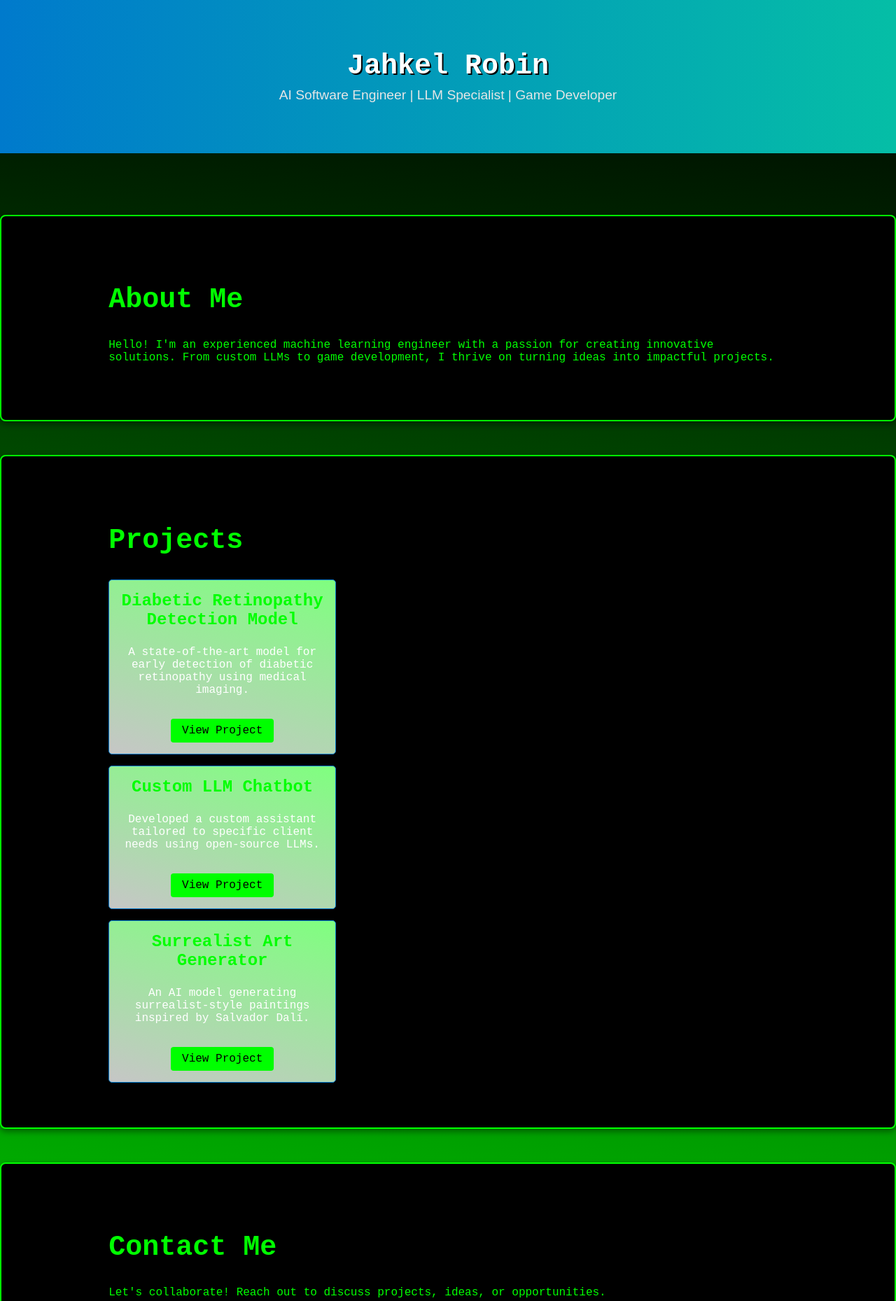
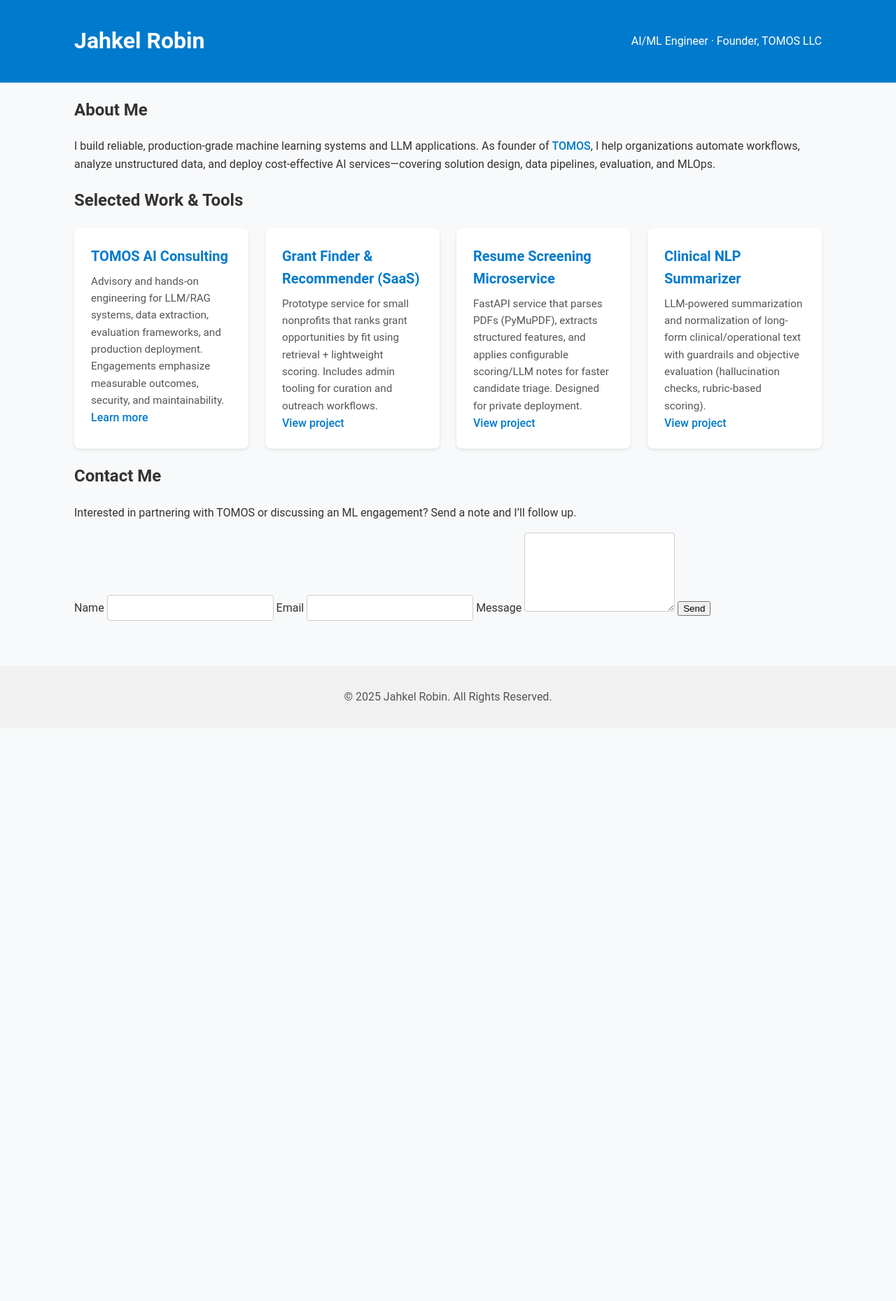
Before and after one commit to jahkelr/jahkelr.github.io, a plain HTML site: page index.html in a window 1280 px wide. Shown: the top 1859 px of the page at 70% size. After the commit the page ends 1041 px from the top, so only its background shows below. Drawn offline with Linux system fonts and the light colour scheme.

Commit message:
Tomos style

```diff
--- a/index.html
+++ b/index.html
@@ -1,7 +1,6 @@
 <!DOCTYPE html>
 
 <html lang="en">
-<link rel="stylesheet" href="styles.css">
 <head>
     <meta charset="UTF-8">
     <meta name="viewport" content="width=device-width, initial-scale=1.0">
@@ -12,8 +11,7 @@
     <header>
         <div class="container">
             <h1>Jahkel Robin</h1>
-            <p>AI Software Engineer | LLM Specialist | Game Developer</p
-                                                                         >
+            <p>AI/ML Engineer · Founder, TOMOS LLC</p>
         </div>
     </header>
 
@@ -21,37 +19,42 @@
         <section id="about">
             <div class="container">
                 <h2>About Me</h2>
-                <p>Hello! I'm an experienced machine learning engineer with a passion for creating innovative solutions. From custom LLMs to game development, I thrive on turning ideas into impactful projects.</p>
+                <p>I build reliable, production-grade machine learning systems and LLM applications. As founder of <a href="https://jahkelr.github.io/tomos/" class="link-more">TOMOS</a>, I help organizations automate workflows, analyze unstructured data, and deploy cost-effective AI services—covering solution design, data pipelines, evaluation, and MLOps.</p>
             </div>
         </section>
 
         <section id="projects">
             <div class="container">
-                <h2>Projects</h2>
-                <div class="project-list">
-                    <div class="project-item">
-                        <h3>Diabetic Retinopathy Detection Model</h3>
-                        <p>A state-of-the-art model for early detection of diabetic retinopathy using medical imaging.</p>
-                        <a href="#">View Project</a>
-                    </div>
-                    <div class="project-item">
-                        <h3>Custom LLM Chatbot</h3>
-                        <p>Developed a custom assistant tailored to specific client needs using open-source LLMs.</p>
-                        <a href="https://github.com/jahkelr/machine-learning/tree/main/assistant">View Project</a>
-                    </div>
-                    <div class="project-item">
-                        <h3>Surrealist Art Generator</h3>
-                        <p>An AI model generating surrealist-style paintings inspired by Salvador Dalí.</p>
-                        <a href="#">View Project</a>
-                    </div>
-                </div>
+                <h2>Selected Work & Tools</h2>
+                <ul class="services-list">
+                  <li>
+                    <h3>TOMOS AI Consulting</h3>
+                    <p>Advisory and hands-on engineering for LLM/RAG systems, data extraction, evaluation frameworks, and production deployment. Engagements emphasize measurable outcomes, security, and maintainability.</p>
+                    <a class="link-more" href="https://jahkelr.github.io/tomos/">Learn more</a>
+                  </li>
+                  <li>
+                    <h3>Grant Finder & Recommender (SaaS)</h3>
+                    <p>Prototype service for small nonprofits that ranks grant opportunities by fit using retrieval + lightweight scoring. Includes admin tooling for curation and outreach workflows.</p>
+                    <a class="link-more" href="#">View project</a>
+                  </li>
+                  <li>
+                    <h3>Resume Screening Microservice</h3>
+                    <p>FastAPI service that parses PDFs (PyMuPDF), extracts structured features, and applies configurable scoring/LLM notes for faster candidate triage. Designed for private deployment.</p>
+                    <a class="link-more" href="#">View project</a>
+                  </li>
+                  <li>
+                    <h3>Clinical NLP Summarizer</h3>
+                    <p>LLM-powered summarization and normalization of long-form clinical/operational text with guardrails and objective evaluation (hallucination checks, rubric-based scoring).</p>
+                    <a class="link-more" href="#">View project</a>
+                  </li>
+                </ul>
             </div>
         </section>
 
         <section id="contact">
             <div class="container">
                 <h2>Contact Me</h2>
-                <p>Let's collaborate! Reach out to discuss projects, ideas, or opportunities.</p>
+                <p>Interested in partnering with TOMOS or discussing an ML engagement? Send a note and I’ll follow up.</p>
                 <form action="https://formspree.io/f/{your-form-id}" method="POST">
                     <label for="name">Name</label>
                     <input type="text" id="name" name="name" required>
--- a/styles.css
+++ /dev/null
@@ -1,137 +0,0 @@
-body {
-    font-family: 'Arial', sans-serif;
-    margin: 0;
-    padding: 0;
-    background: linear-gradient(185deg, #000000, #00ff00);
-    color: #fff;
-}
-
-header {
-    background: linear-gradient(135deg, #000000, #00ff00);
-    text-align:
-    padding: 2rem 0;
-}
-
-header h1 {
-    font-size: 3rem;
-    font-family: 'Courier New', monospace;
-    color: #fff;
-    text-shadow: 2px 2px #000;
-}
-
-header p {
-    font-size: 1.25rem;
-    color: #e6e6e6;
-}
-
-.container {
-    width: 90%;
-    max-width: 1200px;
-    margin: 0 auto;
-    padding: 2rem 0;
-}
-
-#about, #projects, #contact {
-    margin: 3rem 0;
-    background: #000;
-    padding: 2rem;
-    border-radius: 8px;
-    box-shadow: 0 4px 8px rgba(0, 0, 0, 0.4);
-    font-family: 'Courier New', monospace;
-    color: #00ff00;
-    border: 2px solid #00ff00;
-    text-shadow: none;
-}
-
-#about h2, #projects h2, #contact h2 {
-    font-size: 2.5rem;
-    color: #00ff00;
-    text-shadow: 2px 2px #000;
-}
-
-.project-list {
-    display: flex;
-    flex-wrap: wrap;
-    gap: 1.5rem;
-    justify-content: center;
-}
-
-.project-item {
-    background: linear-gradient(16deg, #00000039, #00ff0080);
-    color: #fff;
-    padding: 1.5rem;
-    border-radius: 8px;
-    text-align: center;
-    width: 30%;
-    box-shadow: 0 4px 8px rgba(0, 0, 0, 0.4);
-}
-
-.project-item h3 {
-    font-size: 1.5rem;
-    color: #00ff00;
-}
-
-.project-item p {
-    margin: 1rem 0;
-}
-
-.project-item a {
-    display: inline-block;
-    margin-top: 1rem;
-    padding: 0.5rem 1rem;
-    background: #00ff00;
-    color: #000;
-    text-decoration: none;
-    border-radius: 4px;
-}
-
-.project-item a:hover {
-    background: #fff;
-    color: #000;
-}
-
-form {
-    display: flex;
-    flex-direction: column;
-    gap: 1rem;
-}
-
-input, textarea, button {
-    font-size: 1rem;
-    padding: 0.75rem;
-    border: none;
-    border-radius: 4px;
-}
-
-input, textarea {
-    width: 100%;
-}
-
-button {
-    background: #00ff00;
-    color: #000;
-    cursor: pointer;
-}
-
-button:hover {
-    background: #fff;
-    color: #000;
-}
-
-footer {
-    background: #000428;
-    color: #e6e6e6;
-    text-align: center;
-    padding: 1rem 0;
-    font-size: 0.875rem;
-}
-
-header .headshot {
-    width: 150px;
-    height: 150px;
-    border-radius: 50%;
-    border: 4px solid #00ff00;
-    margin: 1rem auto;
-    display: block;
-    background: #e6e6e6;
-}
--- a/tomos-style.css
+++ b/tomos-style.css
@@ -1,79 +1,274 @@
+/* Global styles */
 :root {
-  --primary: #007acc;
-  --secondary: #05bea6;
-  --bg: #f8f9fa;
-  --text: #333;
+  --primary-color: #007ACC;
+  --secondary-color: #005EA6;
+  --light-bg: #f8f9fa;
+  --dark-text: #333;
+}
+
+* {
+  box-sizing: border-box;
 }
 
 body {
-  font-family: Arial, sans-serif;
+  font-family: 'Roboto', Arial, sans-serif;
   margin: 0;
   padding: 0;
-  background-color: var(--bg);
-  color: var(--text);
-}
-
-header {
-  background: linear-gradient(to right, var(--primary), var(--secondary));
-  color: #fff;
-  padding: 40px 0;
-  text-align: center;
-}
-
-header h1 {
-  margin: 0;
-  font-size: 2.5rem;
-}
-
-header p {
-  margin: 0.5rem 0 0;
-  font-size: 1.2rem;
-}
-
-.cta {
-  display: inline-block;
-  margin-top: 1rem;
-  background-color: var(--secondary);
-  color: #fff;
-  padding: 0.6rem 1.2rem;
-  text-decoration: none;
-  border-radius: 4px;
-}
-
-main {
-  padding: 40px 0;
-}
-
-section {
-  padding: 20px 0;
+  line-height: 1.6;
+  background-color: var(--light-bg);
+  color: var(--dark-text);
 }
 
 .container {
-  width: 80%;
-  max-width: 1000px;
+  max-width: 1100px;
   margin: 0 auto;
+  padding: 0 1rem;
 }
 
-.project-list {
+/* Header & Navigation */
+header {
+  background-color: var(--primary-color);
+  color: #fff;
+  padding: 0.75rem 0;
+  position: sticky;
+  top: 0;
+  z-index: 1000;
+}
+
+header .container {
+  display: flex;
+  align-items: center;
+  justify-content: space-between;
+}
+
+.logo h1 {
+  margin: 0;
+  font-size: 1.75rem;
+  font-weight: 500;
+}
+
+nav ul {
+  list-style: none;
+  display: flex;
+  gap: 1.25rem;
+  margin: 0;
+  padding: 0;
+}
+
+nav a {
+  color: #fff;
+  text-decoration: none;
+  font-weight: 400;
+  padding-bottom: 0.25rem;
+  transition: opacity 0.2s ease;
+}
+
+nav a:hover,
+nav a.active {
+  border-bottom: 2px solid #fff;
+  opacity: 0.9;
+}
+
+/* Hero Section */
+.hero {
+  background-color: #e6f2ff;
+  padding: 4rem 1rem;
+  text-align: center;
+  border-bottom: 1px solid #e0e0e0;
+}
+
+.hero h2 {
+  margin: 0;
+  font-size: 2.25rem;
+  font-weight: 500;
+  color: var(--secondary-color);
+}
+
+.hero p {
+  max-width: 700px;
+  margin: 1rem auto 2rem;
+  font-size: 1.125rem;
+  color: #555;
+}
+
+.btn-primary {
+  display: inline-block;
+  background-color: var(--primary-color);
+  color: #fff;
+  padding: 0.75rem 1.5rem;
+  border-radius: 4px;
+  text-decoration: none;
+  font-weight: 500;
+  transition: background-color 0.2s ease;
+}
+
+.btn-primary:hover {
+  background-color: var(--secondary-color);
+}
+
+/* Info Sections */
+.info-section {
+  margin-bottom: 3rem;
+}
+
+.info-section h2 {
+  color: var(--secondary-color);
+  margin-bottom: 0.5rem;
+}
+
+.info-section h3 {
+  margin-top: 0;
+  color: var(--primary-color);
+}
+
+.services-list {
+  list-style: none;
+  padding: 0;
+  margin: 0;
+  display: grid;
+  grid-template-columns: repeat(auto-fit, minmax(240px, 1fr));
+  gap: 1.5rem;
+}
+
+.services-list li {
+  background-color: #fff;
+  padding: 1.5rem;
+  border-radius: 8px;
+  box-shadow: 0 2px 4px rgba(0, 0, 0, 0.1);
+}
+
+.services-list h3 {
+  margin-top: 0;
+  margin-bottom: 0.5rem;
+  color: var(--primary-color);
+  font-size: 1.25rem;
+}
+
+.services-list p {
+  margin: 0;
+  color: #555;
+  font-size: 0.95rem;
+}
+
+.link-more {
+  color: var(--primary-color);
+  font-weight: 500;
+  text-decoration: none;
+  transition: color 0.2s ease;
+}
+
+.link-more:hover {
+  color: var(--secondary-color);
+}
+
+/* Page headers */
+.page-header {
+  text-align: center;
+  margin: 3rem 0 2rem;
+}
+
+.page-header h2 {
+  margin: 0;
+  font-size: 2rem;
+  color: var(--primary-color);
+}
+
+.page-header p {
+  margin-top: 0.5rem;
+  color: #555;
+}
+
+/* Case Studies */
+.case-study {
+  background-color: #fff;
+  padding: 1.5rem;
+  margin-bottom: 2rem;
+  border-radius: 8px;
+  box-shadow: 0 2px 4px rgba(0, 0, 0, 0.05);
+}
+
+.case-study h3 {
+  margin-top: 0;
+  color: var(--primary-color);
+}
+
+.case-study p {
+  margin: 0.25rem 0;
+  color: #555;
+  line-height: 1.5;
+}
+
+/* Values list */
+.values-list {
+  list-style: none;
+  padding: 0;
+  margin: 0;
+}
+
+.values-list li {
+  margin-bottom: 1rem;
+  padding-left: 1.5rem;
+  position: relative;
+}
+
+.values-list li strong {
+  color: var(--primary-color);
+}
+
+/* Contact page */
+.contact-info p {
+  margin-bottom: 0.5rem;
+}
+
+.contact-form {
+  margin-top: 2rem;
+}
+
+.contact-form form {
   display: flex;
   flex-direction: column;
-  gap: 1rem;
+  gap: 0.75rem;
 }
 
-.project-item {
-  background-color: #fff;
-  border: 1px solid var(--primary);
-  border-radius: 5px;
-  padding: 1rem;
+.contact-form label {
+  font-weight: 500;
+  color: var(--primary-color);
 }
 
-.project-item h3 {
-  margin-top: 0;
+input,
+textarea {
+  padding: 0.5rem;
+  border: 1px solid #ccc;
+  border-radius: 4px;
+  font-size: 1rem;
+  font-family: inherit;
 }
 
+textarea {
+  resize: vertical;
+}
+
+/* Footer */
 footer {
-  background-color: var(--primary);
-  color: #fff;
+  background-color: #f1f1f1;
   text-align: center;
   padding: 1rem 0;
+  color: #555;
+  margin-top: 4rem;
 }
+
+/* Responsive navigation */
+@media (max-width: 768px) {
+  header .container {
+    flex-direction: column;
+    align-items: flex-start;
+  }
+  nav ul {
+    flex-direction: column;
+    gap: 0.5rem;
+    margin-top: 0.5rem;
+  }
+  nav a {
+    padding: 0.25rem 0;
+  }
+}
```
Also changed, not shown: clock-2.webp (deleted), clock.webp (deleted).
